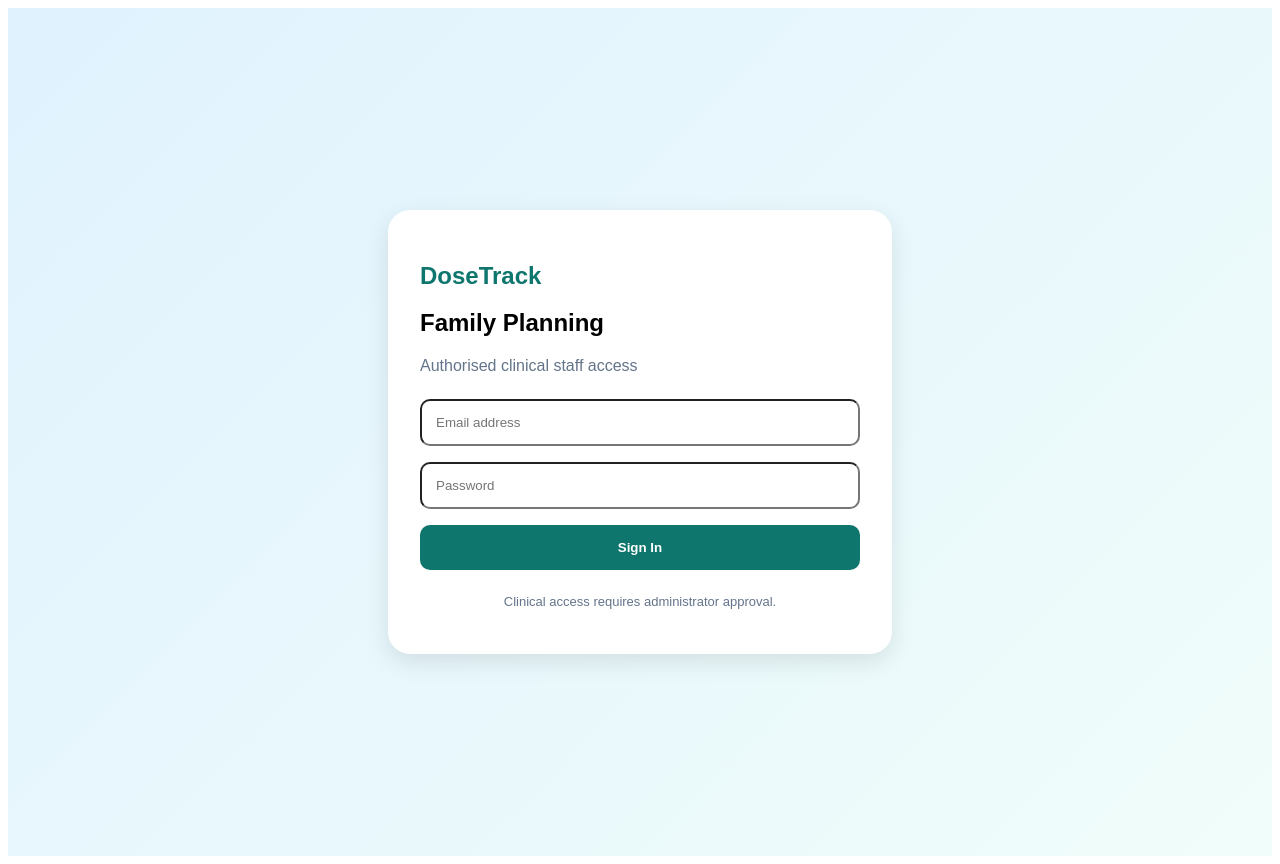
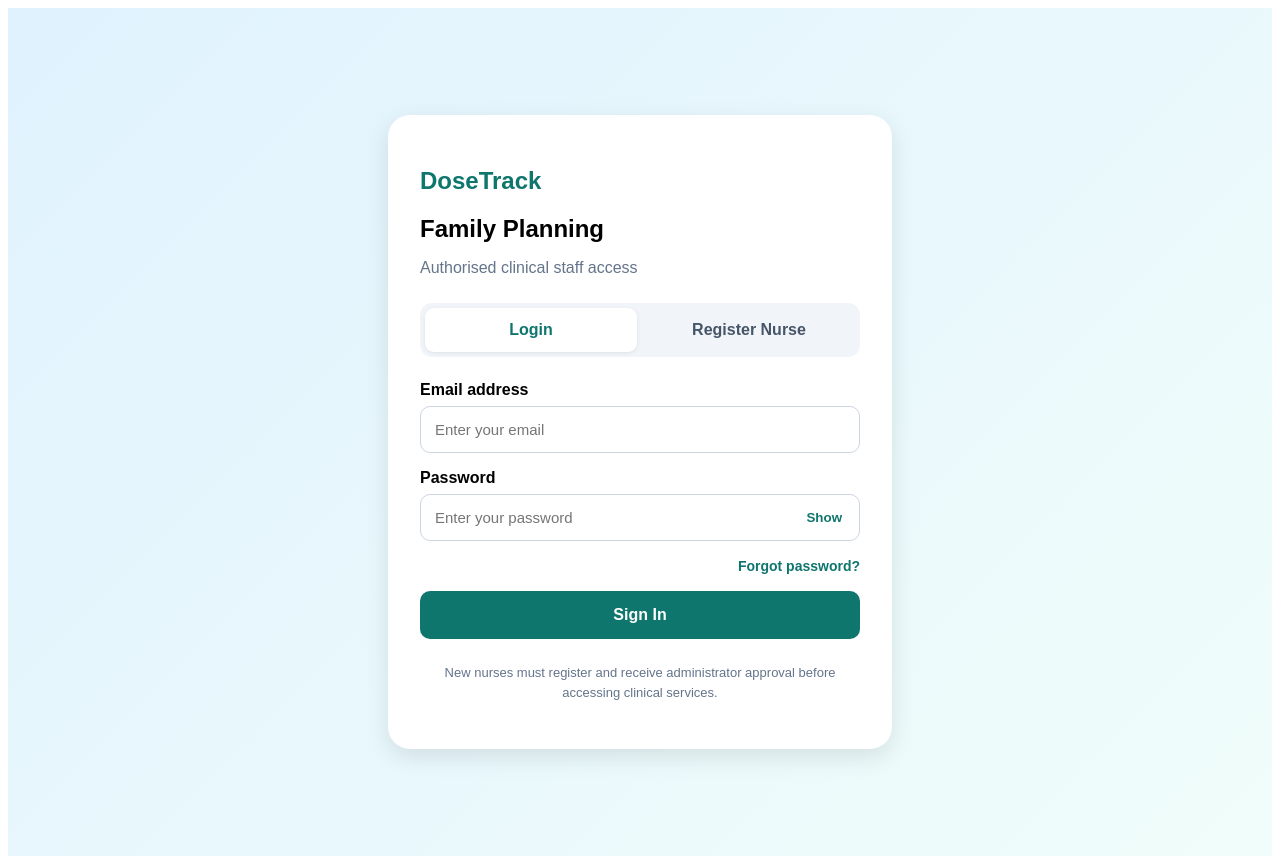
Before and after one commit to Siraajadams/Dosetracker, a Next.js app: page /family-planning/login in a window 1280 px wide. Built offline with nearby package versions, Linux system fonts and the light colour scheme; no server answers.

Commit message:
Update page.tsx

```diff
--- a/app/family-planning/login/page.tsx
+++ b/app/family-planning/login/page.tsx
@@ -2,13 +2,16 @@
 "use client";
 
 import { useState } from "react";
+import Link from "next/link";
 import { useRouter } from "next/navigation";
 import { supabase } from "@/lib/supabaseClient";
 
 export default function FamilyPlanningLogin() {
   const router = useRouter();
+
   const [email, setEmail] = useState("");
   const [password, setPassword] = useState("");
+  const [showPassword, setShowPassword] = useState(false);
   const [loading, setLoading] = useState(false);
   const [errorMessage, setErrorMessage] = useState("");
 
@@ -28,8 +31,8 @@ export default function FamilyPlanningLogin() {
         return;
       }
 
-      // The dashboard must independently verify
-      // approved Family Planning membership.
+      // The destination must independently verify
+      // the user's role and clinic membership.
       router.replace("/family-planning/dashboard");
     } catch {
       setErrorMessage("Unable to sign in. Please try again.");
@@ -38,80 +41,234 @@ export default function FamilyPlanningLogin() {
     }
   }
 
+  const inputStyle: React.CSSProperties = {
+    width: "100%",
+    padding: 14,
+    border: "1px solid #cbd5e1",
+    borderRadius: 10,
+    fontSize: 15,
+    boxSizing: "border-box",
+  };
+
   return (
-    <main style={{
+    <main
+      style={{
         minHeight: "100vh",
         background: "linear-gradient(135deg,#e0f2fe,#f0fdfa)",
         display: "flex",
         alignItems: "center",
         justifyContent: "center",
         padding: 24,
-      fontFamily: "Arial,sans-serif"
-    }}>
-      <section style={{
+        fontFamily: "Arial,sans-serif",
+      }}
+    >
+      <section
+        style={{
           width: "100%",
           maxWidth: 440,
           background: "#fff",
           borderRadius: 22,
           padding: 32,
-        boxShadow: "0 8px 25px rgba(0,0,0,.10)"
-      }}>
+          boxShadow: "0 8px 25px rgba(0,0,0,.10)",
+        }}
+      >
         <h1 style={{ color: "#0f766e", marginBottom: 6 }}>
           DoseTrack
         </h1>
-        <h2>Family Planning</h2>
+
+        <h2 style={{ marginBottom: 8 }}>
+          Family Planning
+        </h2>
+
         <p style={{ color: "#64748b" }}>
           Authorised clinical staff access
         </p>
 
-        <form onSubmit={login}
-          style={{ display: "grid", gap: 16, marginTop: 24 }}>
+        {/* Login and Registration Tabs */}
+        <nav
+          aria-label="Account access"
+          style={{
+            display: "grid",
+            gridTemplateColumns: "1fr 1fr",
+            gap: 6,
+            padding: 5,
+            background: "#f1f5f9",
+            borderRadius: 12,
+            marginTop: 26,
+          }}
+        >
+          <div
+            aria-current="page"
+            style={{
+              padding: 13,
+              background: "#fff",
+              color: "#0f766e",
+              borderRadius: 9,
+              textAlign: "center",
+              fontWeight: 700,
+              boxShadow: "0 1px 4px rgba(0,0,0,.08)",
+            }}
+          >
+            Login
+          </div>
+
+          <Link
+            href="/register-nurse"
+            style={{
+              padding: 13,
+              color: "#475569",
+              textAlign: "center",
+              textDecoration: "none",
+              fontWeight: 600,
+              borderRadius: 9,
+            }}
+          >
+            Register Nurse
+          </Link>
+        </nav>
+
+        <form
+          onSubmit={login}
+          style={{
+            display: "grid",
+            gap: 16,
+            marginTop: 24,
+          }}
+        >
+          <div>
+            <label
+              htmlFor="email"
+              style={{
+                display: "block",
+                marginBottom: 7,
+                fontWeight: 600,
+              }}
+            >
+              Email address
+            </label>
+
             <input
+              id="email"
               type="email"
-            placeholder="Email address"
+              placeholder="Enter your email"
               autoComplete="email"
               required
               value={email}
               onChange={e => setEmail(e.target.value)}
-            style={{ padding: 14, borderRadius: 10 }}
+              style={inputStyle}
             />
+          </div>
 
+          <div>
+            <label
+              htmlFor="password"
+              style={{
+                display: "block",
+                marginBottom: 7,
+                fontWeight: 600,
+              }}
+            >
+              Password
+            </label>
+
+            <div style={{ position: "relative" }}>
               <input
-            type="password"
-            placeholder="Password"
+                id="password"
+                type={showPassword ? "text" : "password"}
+                placeholder="Enter your password"
                 autoComplete="current-password"
                 required
                 value={password}
                 onChange={e => setPassword(e.target.value)}
-            style={{ padding: 14, borderRadius: 10 }}
+                style={{
+                  ...inputStyle,
+                  paddingRight: 75,
+                }}
               />
 
+              <button
+                type="button"
+                onClick={() => setShowPassword(!showPassword)}
+                aria-label={
+                  showPassword ? "Hide password" : "Show password"
+                }
+                style={{
+                  position: "absolute",
+                  right: 12,
+                  top: "50%",
+                  transform: "translateY(-50%)",
+                  background: "transparent",
+                  border: 0,
+                  color: "#0f766e",
+                  fontWeight: 600,
+                  cursor: "pointer",
+                }}
+              >
+                {showPassword ? "Hide" : "Show"}
+              </button>
+            </div>
+          </div>
+
+          <div style={{ textAlign: "right" }}>
+            <Link
+              href="/family-planning/reset-password"
+              style={{
+                color: "#0f766e",
+                fontSize: 14,
+                fontWeight: 600,
+                textDecoration: "none",
+              }}
+            >
+              Forgot password?
+            </Link>
+          </div>
+
           {errorMessage && (
-            <p role="alert" style={{ color: "#b91c1c" }}>
+            <p
+              role="alert"
+              style={{
+                color: "#b91c1c",
+                background: "#fef2f2",
+                padding: 12,
+                borderRadius: 8,
+                fontSize: 14,
+              }}
+            >
               {errorMessage}
             </p>
           )}
 
-          <button type="submit" disabled={loading}
+          <button
+            type="submit"
+            disabled={loading}
             style={{
               padding: 15,
               background: "#0f766e",
               color: "white",
               border: 0,
               borderRadius: 10,
-              fontWeight: 700
-            }}>
+              fontWeight: 700,
+              fontSize: 16,
+              cursor: loading ? "wait" : "pointer",
+              opacity: loading ? 0.7 : 1,
+            }}
+          >
             {loading ? "Signing in..." : "Sign In"}
           </button>
         </form>
 
-        <p style={{
+        <p
+          style={{
             marginTop: 24,
             fontSize: 13,
             color: "#64748b",
-          textAlign: "center"
-        }}>
-          Clinical access requires administrator approval.
+            textAlign: "center",
+            lineHeight: 1.6,
+          }}
+        >
+          New nurses must register and receive
+          administrator approval before accessing
+          clinical services.
         </p>
       </section>
     </main>
```
Lines whose indentation alone changed are shown as unchanged.
